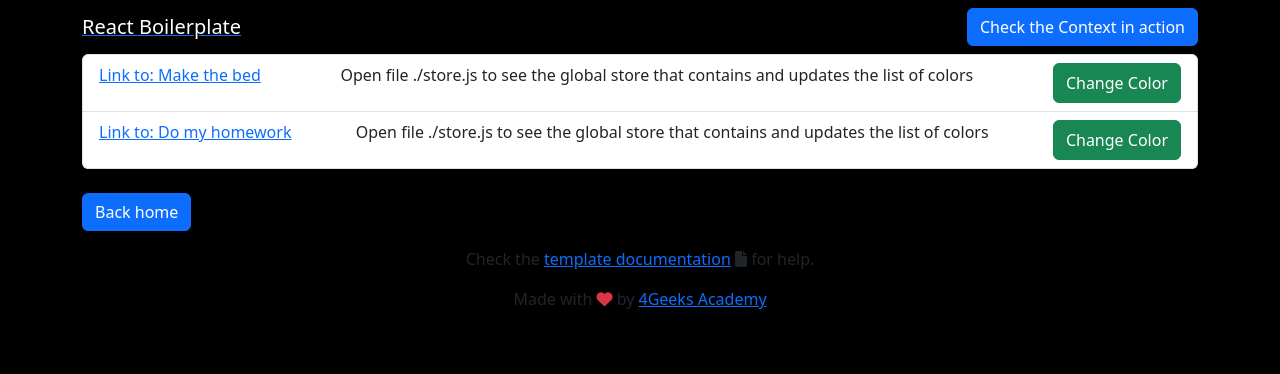
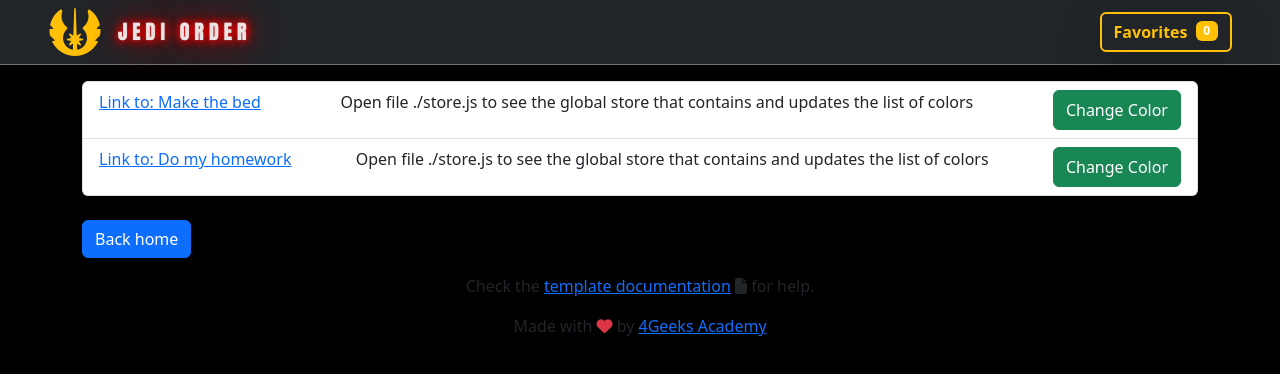
Before and after one commit to 4GeeksAcademy/miguel321654987-Blog-de-StarWars, a React (Vite) app: page /demo in a window 1280 px wide. Shown: the top 374 px of the page. Built offline with nearby package versions, Linux system fonts and the light colour scheme.

Commit message:
Commit 21-01-2026

```diff
--- a/src/components/Navbar.jsx
+++ b/src/components/Navbar.jsx
@@ -1,17 +1,58 @@
 import { Link } from "react-router-dom";
+import useGlobalReducer from "../hooks/useGlobalReducer.jsx";
 
 export const Navbar = () => {
+	const { store, dispatch } = useGlobalReducer();
 
 	return (
-		<nav className="navbar navbar-light text-white">
-			<div className="container">
-				<Link to="/">
-					<span className="navbar-brand mb-0 h1 text-white">React Boilerplate</span>
-				</Link>
-				<div className="ml-auto">
-					<Link to="/demo">
-						<button className="btn btn-primary">Check the Context in action</button>
-					</Link>
+		<nav className="navbar navbar-dark bg-dark mb-3 px-5 border-bottom border-secondary d-flex align-items-center">
+			{/* Añadimos d-flex y align-items-center al Link */}
+			<Link to="/" className="text-decoration-none d-flex align-items-center text-warning">
+				<i className="fa-solid fa-jedi fa-3x me-3"></i>
+				<span className="titulo-jedi navbar-brand mb-0 h1">JEDI ORDER</span>
+			</Link>
+
+
+			<div className="ml-auto">
+				{/* Contenedor del Dropdown de Bootstrap */}
+				<div className="dropdown">
+					<button
+						className="btn btn-outline-warning shadow-lg d-flex align-items-center fw-bold border-2"
+						type="button"
+						id="favoritesDropdown"
+						data-bs-toggle="dropdown"
+						aria-expanded="false"
+					>
+						Favorites
+						{/* Contador dinámico */}
+						<span className="badge bg-warning ms-2">
+							{store.favoritos.length}
+						</span>
+					</button>
+
+					<ul className="dropdown-menu dropdown-menu-end bg-secondary" aria-labelledby="favoritesDropdown" style={{ minWidth: "220px" }}>
+						{store.favoritos.length === 0 ? (
+							<li className="dropdown-item text-center text-light small italic">Empty list</li>
+						) : (
+							store.favoritos.map((fav, index) => (
+								<li key={index} className="dropdown-item d-flex justify-content-between align-items-center text-white">
+									<Link to={`/detalle/${fav.id}`} className="text-decoration-none text-white flex-grow-1">
+										{fav.name}
+									</Link>
+
+									{/* Botón para eliminar del array de favoritos */}
+									<i
+										className="fa-solid fa-trash-can text-danger ms-2"
+										style={{ cursor: "pointer" }}
+										onClick={(e) => {
+											e.stopPropagation(); // Evita que el menú se cierre al borrar
+											dispatch({ type: "delete_favorito", payload: fav.id });
+										}}
+									></i>
+								</li>
+							))
+						)}
+					</ul>
 				</div>
 			</div>
 		</nav>
--- a/src/index.css
+++ b/src/index.css
@@ -1,6 +1,36 @@
 body{
     background-color: black;
 }
+.titulo-jedi {
+    font-family: "Impact", "Arial Narrow", sans-serif;
+    color: #eae3e3; /* Núcleo blanco para simular el centro de un sable láser */
+    text-transform: uppercase;
+    letter-spacing: 5px;
+    font-weight: 1200;
+
+    /* CAPAS DE BRILLO (De más cerca a más lejos) */
+    text-shadow:
+        0 0 1px #e1dbdb,          /* Brillo interior blanco */
+        0 0 50px #ff0000,      /* Brillo rojo suave */
+        0 0 10px #ff0000,      /* Brillo rojo intenso */
+        0 0 10px #ff0000,      /* Expansión de luz */
+        0 0 20px #8b0000;      /* Resplandor ambiental lejano */
+
+    transition: all 0.3s ease-in-out;
+}
+
+/* EFECTO CUANDO PASAS EL RATÓN (Pulsación de luz) */
+.titulo-jedi:hover {
+    color: #ffcccc; /* Se vuelve un poco más rosado/blanco al brillar más */
+    text-shadow:
+        0 0 10px #fff,
+        0 0 25px #ff0000,
+        0 0 50px #ff0000,
+        0 0 100px #ff0000;
+    transform: scale(1.02);
+}
+
+
 .titulo{
 color: #c9b234;
   font-family: 'Segoe UI', sans-serif;
--- a/src/pages/Detalle.jsx
+++ b/src/pages/Detalle.jsx
@@ -30,9 +30,10 @@ export const Detalle = () => {
       }
     }
   }, [uid]);
+
   const generarDescripcion = (personaje) => {
     // 1. Extraemos las propiedades
-    const { name, birth_year, gender, height, mass, hair_color, eye_color } = personaje;
+    const { name, birth_year, gender, height, mass, eye_color } = personaje;
 
     // 2. Traducción simple de términos técnicos
     const tradGenero = gender === "male" ? "a man" : gender === "female" ? "a woman" : "an individual";
--- a/src/pages/Home.jsx
+++ b/src/pages/Home.jsx
@@ -24,27 +24,64 @@ export const Home = () => {
 		obtenerPersonajes();
 	}, []);
 
+	// Función para manejar el onClic en el icono
+	const handleFavorito = (personaje) => {
+		const esFavorito = store.favoritos.some(item => item.id === Number(personaje.uid));
+
+		if (esFavorito) {
+			dispatch({
+				type: "delete_favorito",
+				payload: Number(personaje.uid) // Enviamos el ID para filtrar
+			});
+		} else {
+			dispatch({
+				type: "add_favorito",
+				payload: { id: Number(personaje.uid), name: personaje.name } // Enviamos objeto con ID
+			});
+		}
+	};
 
 	return (
 		<div className="text-center bg-dark">
 			<h1 className="titulo p-3 text-start">Characters</h1>
 			<div className="text-center mx-3 d-flex row g-4" >
-				{store.personajes.map((item, index) =>
-					<div className=" col-12 col-sm-6 col-md-4 col-lg-2" key={index} >
-						<div className="card h-100 bg-secondary text-white mb-3">
-							<img src={`https://raw.githubusercontent.com/dsmora/star-wars-guide/refs/heads/master/build/assets/img/characters/${item.uid}.jpg`}/>
-							<div className="card-body d-flex flex-column text-center align-items-center">
-								<h6 className="card-title"> {item.name}</h6>
-								<Link to={`/detalle/${item.uid}`}
-									className="btn btn-sm w-50 p-0 mt-auto btn-primary btn-outline-danger btn-info">Details</Link>
+				{store.personajes.map((item, index) => {
+					// Verificamos si el ID del personaje actual está en el array de favoritos
+					const esFavorito = store.favoritos.some(fav => fav.id === Number(item.uid));
+
+					return (
+						<div className="col-12 col-sm-6 col-md-4 col-lg-2" key={index}>
+							<div className="card h-100 bg-secondary text-white mb-3">
+								<img
+									src={`https://raw.githubusercontent.com/dsmora/star-wars-guide/refs/heads/master/build/assets/img/characters/${item.uid}.jpg`}
+									alt={item.name}
+								/>
+								<div className="card-body d-flex flex-column text-center align-items-center">
+									<div
+										className="d-flex flex-row mb-2"
+										onClick={() => handleFavorito(item)}
+										style={{ cursor: "pointer" }}
+									>
+										{esFavorito ? (
+											<i className="fa-solid fa-thumbs-up text-warning fs-4"></i>
+										) : (
+											<i className="fa-regular fa-thumbs-up fs-4"></i>
+										)}
+									</div>
+
+									<h6 className="card-title">{item.name}</h6>
+									<Link
+										to={`/detalle/${item.uid}`}
+										className="btn btn-sm w-75 mt-auto btn-info"
+									>
+										Details
+									</Link>
+								</div>
 							</div>
 						</div>
-
-					</div>
-				)
-				}
+					);
+				})}
 			</div>
-
 		</div>
 	);
 };
--- a/src/routes.jsx
+++ b/src/routes.jsx
@@ -13,11 +13,6 @@ import { Detalle } from "./pages/Detalle";
 
 export const router = createBrowserRouter(
   createRoutesFromElements(
-    // CreateRoutesFromElements function allows you to build route elements declaratively.
-    // Create your routes here, if you want to keep the Navbar and Footer in all views, add your new routes inside the containing Route.
-    // Root, on the contrary, create a sister Route, if you have doubts, try it!
-    // Note: keep in mind that errorElement will be the default page when you don't get a route, customize that page to make your project more attractive.
-    // Note: The child paths of the Layout element replace the Outlet component with the elements contained in the "element" attribute of these child paths.
 
     // Root Route: All navigation will start from here.
     <Route path="/" element={<Layout />} errorElement={<h1>Not found!</h1>} >
--- a/src/store.js
+++ b/src/store.js
@@ -1,5 +1,5 @@
-export const initialStore=()=>{
-  return{
+export const initialStore = () => {
+  return {
     message: null,
     todos: [
       {
@@ -13,20 +13,37 @@ export const initialStore=()=>{
         background: null,
       }
     ],
-    personajes:[],
+    personajes: [],
+    favoritos: []
   }
 }
 
 export default function storeReducer(store, action = {}) {
-  switch(action.type){
+  switch (action.type) {
     case "set_personajes":
-      return {...store, personajes: action.payload};
+      return {
+        ...store,
+        personajes: action.payload
+      };
+
+case "add_favorito":
+  return {
+    ...store,
+    favoritos: [...store.favoritos, action.payload] // Copia lo que había y añade el nuevo
+  };
+
+// PARA ELIMINAR (Recibiendo el ID)
+case "delete_favorito":
+  return {
+    ...store,
+    favoritos: store.favoritos.filter((item) => item.id !== action.payload)
+  };
 
 
 
     case 'add_task':
 
-      const { id,  color } = action.payload
+      const { id, color } = action.payload
 
       return {
         ...store,
```
